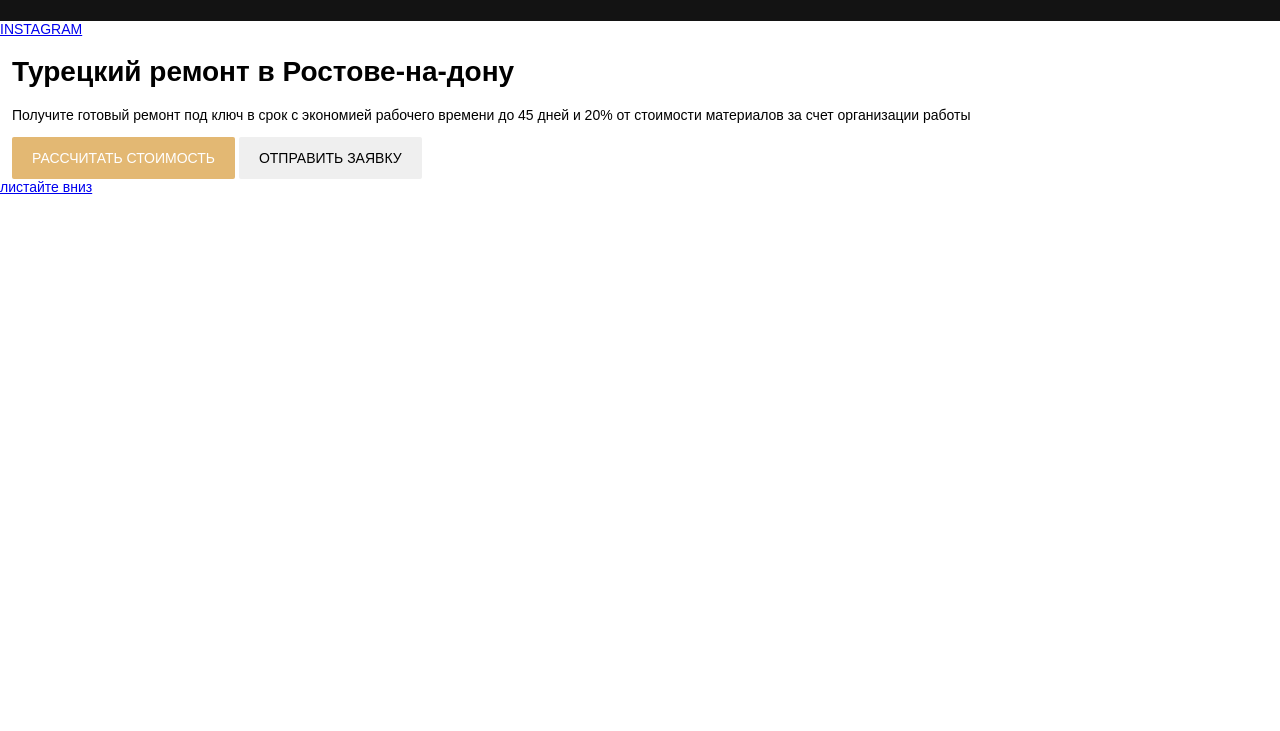
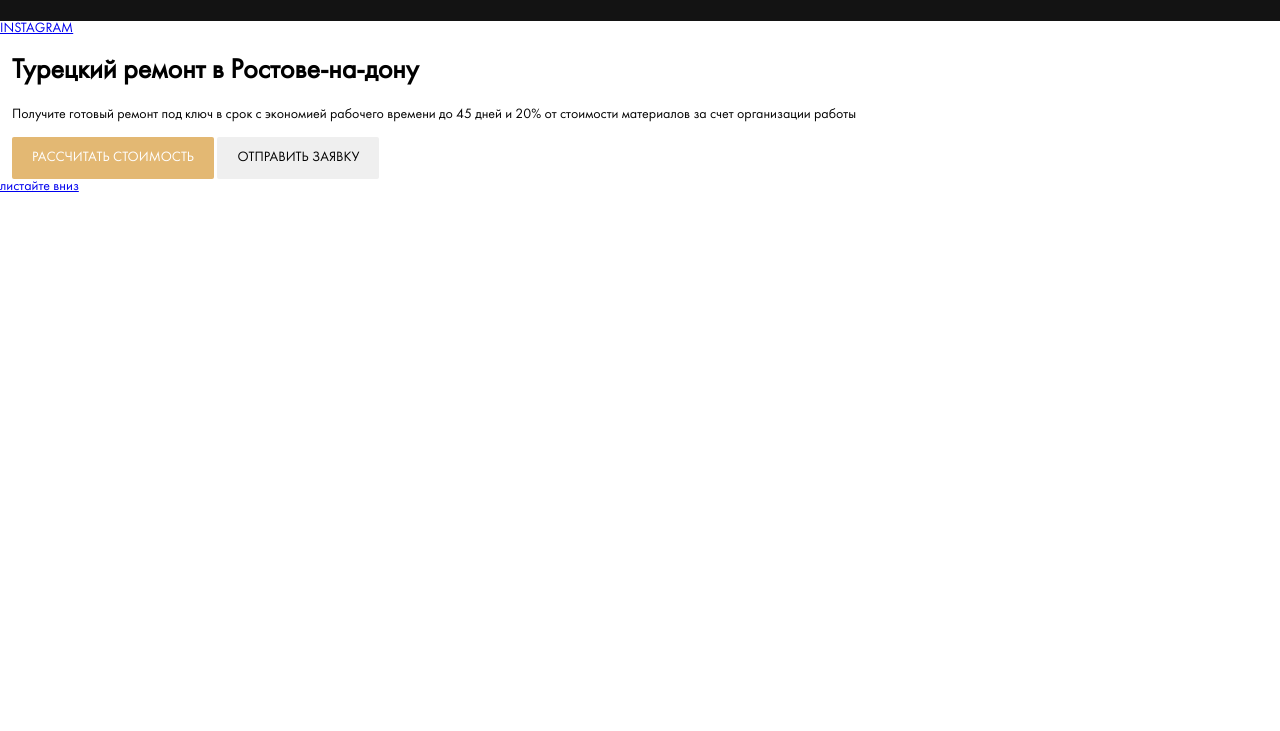
Before and after one commit to lordofmankind/index, a website: page index.html in a window 1280 px wide. Shown: the part 69-800 px from the top of the page. Drawn offline with Linux system fonts and the light colour scheme.

Commit message:
feat: add futura Book & Demi

```diff
--- a/gulpfile.js
+++ b/gulpfile.js
@@ -1,6 +1,7 @@
 const {src, dest, watch} = require ('gulp');
 const browserSync = require('browser-sync').create();
 const sass = require ('gulp-sass');
+const autoprefixer = require('gulp-autoprefixer');
 
 // Static server
 function bs() {
@@ -10,7 +11,7 @@ function bs() {
             baseDir: "./"
         }
     });
-<<<<<<< HEAD
+
     watch("./*.html").on('change', browserSync.reload);
     watch("./sass/**/*.sass", serveSass);
     watch("./js/*.js").on('change', browserSync.reload);
@@ -19,12 +20,11 @@ function bs() {
 function serveSass() {
     return src("./sass/*.sass")
         .pipe(sass())
+        .pipe(autoprefixer({
+            cascade: false
+        }))
         .pipe(dest("./css"))
         .pipe(browserSync.stream());
 };
 
 exports.serve = bs;
-=======
-    gulp.watch("./*.html").on('change', browserSync.reload);
-});
->>>>>>> 7fb25b66c1830777c79e941e37164edfc8618630
--- a/package.json
+++ b/package.json
@@ -18,6 +18,7 @@
   "homepage": "https://github.com/lordofmankind/index#readme",
   "devDependencies": {
     "gulp": "^4.0.2",
+    "gulp-autoprefixer": "^7.0.1",
     "gulp-sass": "^4.0.2"
   },
   "dependencies": {
--- /dev/null
+++ b/sass/_fonts.scss
@@ -0,0 +1,19 @@
+@font-face {
+    font-family: 'Futura Book';
+    src:
+    url('../fonts/futura/FuturaBookC.woff') format('woff'),
+    url('../fonts/futura/FuturaBookC.woff2') format('woff2');
+    font-weight: normal;
+    font-style: normal;
+    font-display: wrap;
+}
+
+@font-face {
+    font-family: 'Futura Demi';
+    src:
+    url('../fonts/futura/FuturaDemiC.woff') format('woff'),
+    url('../fonts/futura/FuturaDemiC.woff2') format('woff2');
+    font-weight: normal;
+    font-style: normal;
+    font-display: wrap;
+}
--- a/sass/style.sass
+++ b/sass/style.sass
@@ -3,7 +3,8 @@
 @import 'variables'
 @import 'interface'
 @import 'templates/_header'
+@import 'fonts'
 
 body
-  font-family: sans-serif
+  font-family: 'Futura Book', sans-serif
   font-size: 14px
```
Also changed, not shown: css/style.css, fonts/futura/FuturaBookC.woff (added), fonts/futura/FuturaBookC.woff2 (added), fonts/futura/FuturaDemiC.woff (added), fonts/futura/FuturaDemiC.woff2 (added), 1 other file.
